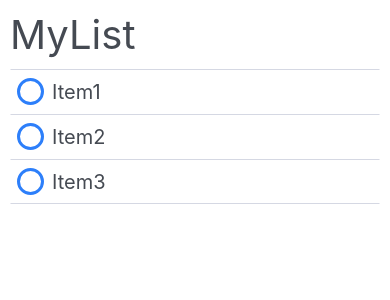
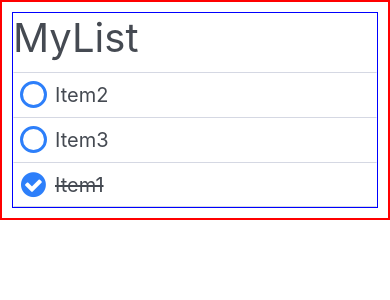
Before and after one commit to holstt/shopping-list-app, a React Native app: screen / in a window 390 px wide. Shown: the top 300 px of the page. Built offline with nearby package versions, Linux system fonts and the light colour scheme.

Commit message:
Add feature: Item move to bottom when checked
Includes lift item press state up + create Item model

```diff
--- a/App.tsx
+++ b/App.tsx
@@ -1,19 +1,28 @@
 import { StyleSheet, View, StatusBar } from "react-native";
 import ShoppingList from "./components/ShoppingList";
-
-import { FontAwesome } from "@expo/vector-icons";
+import Item from "./models/Item";
 
 export default function App() {
+  // XXX: Indlæs fra local storage. UseEffect?
+  const loadedItems = [
+    new Item("Item1", true),
+    new Item("Item2", false),
+    new Item("Item3", false),
+  ];
+
   return (
     <View style={styles.container}>
-      <ShoppingList></ShoppingList>
+      <ShoppingList itemsExisting={loadedItems}></ShoppingList>
     </View>
   );
 }
 
 const styles = StyleSheet.create({
   container: {
-    margin: 10,
-    marginTop: StatusBar.currentHeight,
+    borderColor: "red",
+    // height: "100%",
+    borderWidth: 2,
+    padding: 10,
+    paddingTop: StatusBar.currentHeight,
   },
 });
--- a/components/ShoppingItem.tsx
+++ b/components/ShoppingItem.tsx
@@ -12,25 +12,24 @@ import {
 import { useState } from "react";
 
 import ItemButton from "./ItemButton";
+import Item from "../models/Item";
 
 // TODO
 // - Evt. icon size matcher ej med circle da ej kvadrat dim
 
 interface ItemProps {
-  text: string;
-  // isChecked: boolean;
+  item: Item;
+  onPress: (index: number) => void;
   isLastElement?: boolean;
+  index: number;
 }
 
 export default function ShoppingItem({
-  text,
-  // isChecked,
+  item,
+  onPress,
   isLastElement,
+  index,
 }: ItemProps) {
-  const [isChecked, setIsChecked] = useState(false);
-
-  // Resolve button
-
   // Resolve styles
   const itemContainerStyle = [
     styles.itemContainer,
@@ -39,16 +38,16 @@ export default function ShoppingItem({
 
   const itemTextStyle = [
     styles.itemText,
-    isChecked ? styles.itemTextChecked : null,
+    item.isChecked ? styles.itemTextChecked : null,
   ];
 
   return (
     <View style={itemContainerStyle}>
       <ItemButton
-        isChecked={isChecked}
-        onPress={() => setIsChecked((prevIsChecked) => !prevIsChecked)}
+        isChecked={item.isChecked}
+        onPress={() => onPress(index)}
       ></ItemButton>
-      <Text style={itemTextStyle}>{text}</Text>
+      <Text style={itemTextStyle}>{item.title}</Text>
     </View>
   );
 }
--- a/components/ShoppingList.tsx
+++ b/components/ShoppingList.tsx
@@ -1,34 +1,76 @@
 // import { StatusBar } from "expo-status-bar";
 import { StyleSheet, Text, View, ScrollView } from "react-native";
 import ShoppingItem from "./ShoppingItem";
+import Item from "../models/Item";
+import { useState } from "react";
 
-export default function ShoppingList() {
-  const testItems = ["Item1", "Item2", "Item3"]; // XXX: SKal komme fra props, indlæs fra local storage..
+interface ShoppingListProps {
+  itemsExisting: Item[];
+}
+
+export default function ShoppingList({ itemsExisting }: ShoppingListProps) {
+  const [items, setItems] = useState(orderItems(itemsExisting));
+
+  const itemPressed = (index: number) => {
+    setItems((prevItems) => {
+      const updatedItems = prevItems.map((item, i) =>
+        // Find and update pressed item.
+        i == index ? { ...item, isChecked: !item.isChecked } : item
+      );
+      return orderItems(updatedItems);
+    });
+    // console.log(`ispressed: ${index} `);
+  };
 
   // Create items.
-  const items = testItems.map((item, i) => {
+  const itemList = items.map((item, i) => {
     return (
       <ShoppingItem
-        text={item}
-        isLastElement={i == testItems.length - 1}
+        key={i}
+        item={item}
+        index={i}
+        isLastElement={i == items.length - 1}
+        onPress={itemPressed}
       ></ShoppingItem>
     );
   });
 
   return (
-    <View>
+    <View style={styles.container}>
       <Text style={styles.listHeader}>MyList</Text>
-      <ScrollView>{items}</ScrollView>
+      <ScrollView style={styles.itemList}>{itemList}</ScrollView>
     </View>
   );
 }
 
+// Reorder items. Put checked items at bottom
+function orderItems(items: Item[]) {
+  const unchecked = items.filter((item) => !item.isChecked);
+  const checked = items.filter((item) => item.isChecked);
+  return unchecked.concat(checked);
+}
+
 const styles = StyleSheet.create({
+  container: {
+    borderColor: "blue",
+    borderWidth: 1,
+    height: "100%",
+  },
+  listContainer: {
+    height: "100%",
+    borderColor: "green",
+    borderWidth: 2,
+  },
+  itemList: {
+    borderColor: "yellow",
+    // borderWidth: 1,
+    // height: "50%",
+  },
   listHeader: {
     color: "#454a52",
     backgroundColor: "#fff",
     textAlign: "left",
     fontSize: 40,
-    marginBottom: 10,
+    paddingBottom: 10,
   },
 });
--- /dev/null
+++ b/models/Item.tsx
@@ -0,0 +1,9 @@
+export default class Item {
+  title: string;
+  isChecked: boolean;
+
+  constructor(title: string, isChecked: boolean) {
+    this.title = title;
+    this.isChecked = isChecked;
+  }
+}
```
